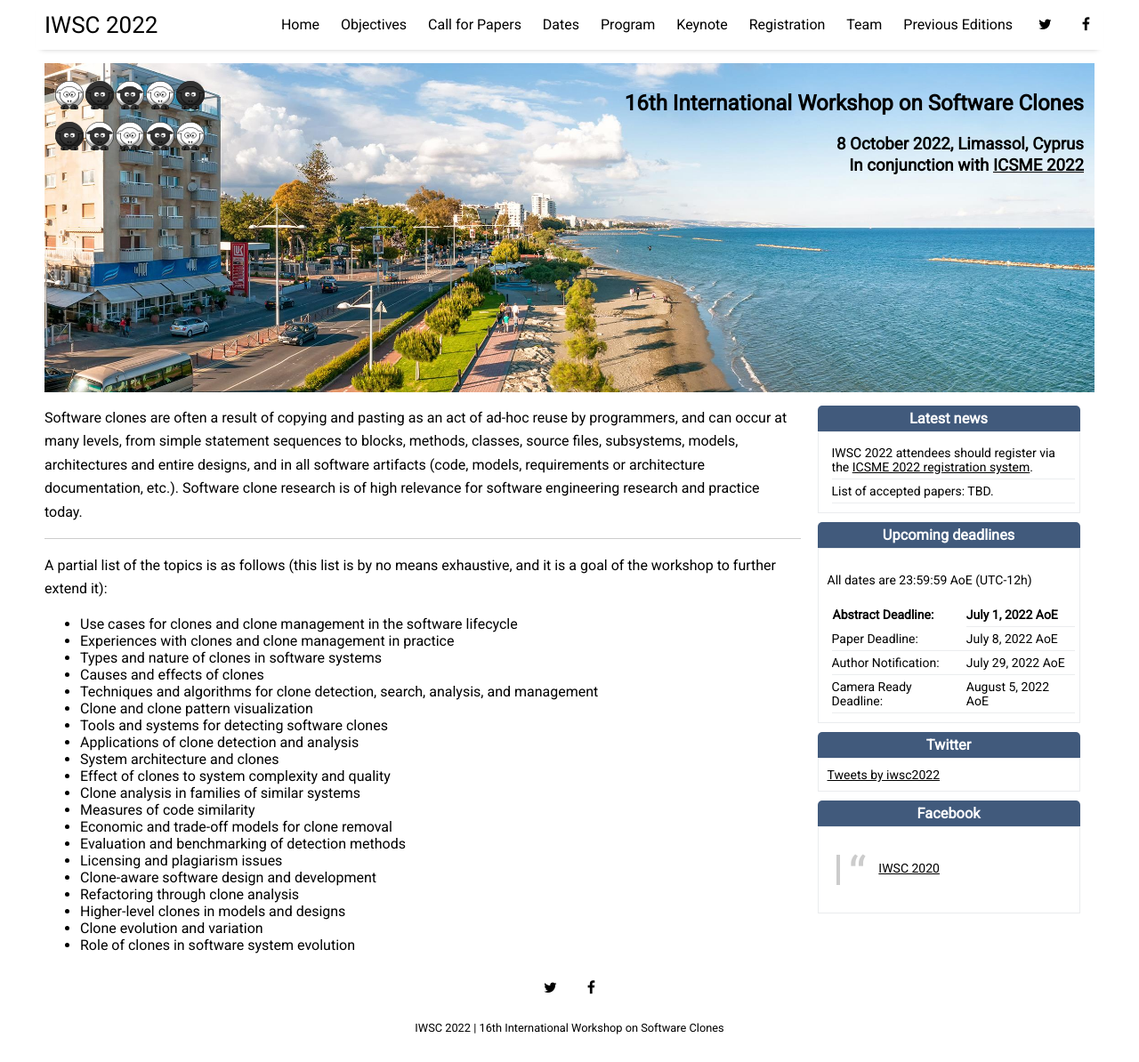
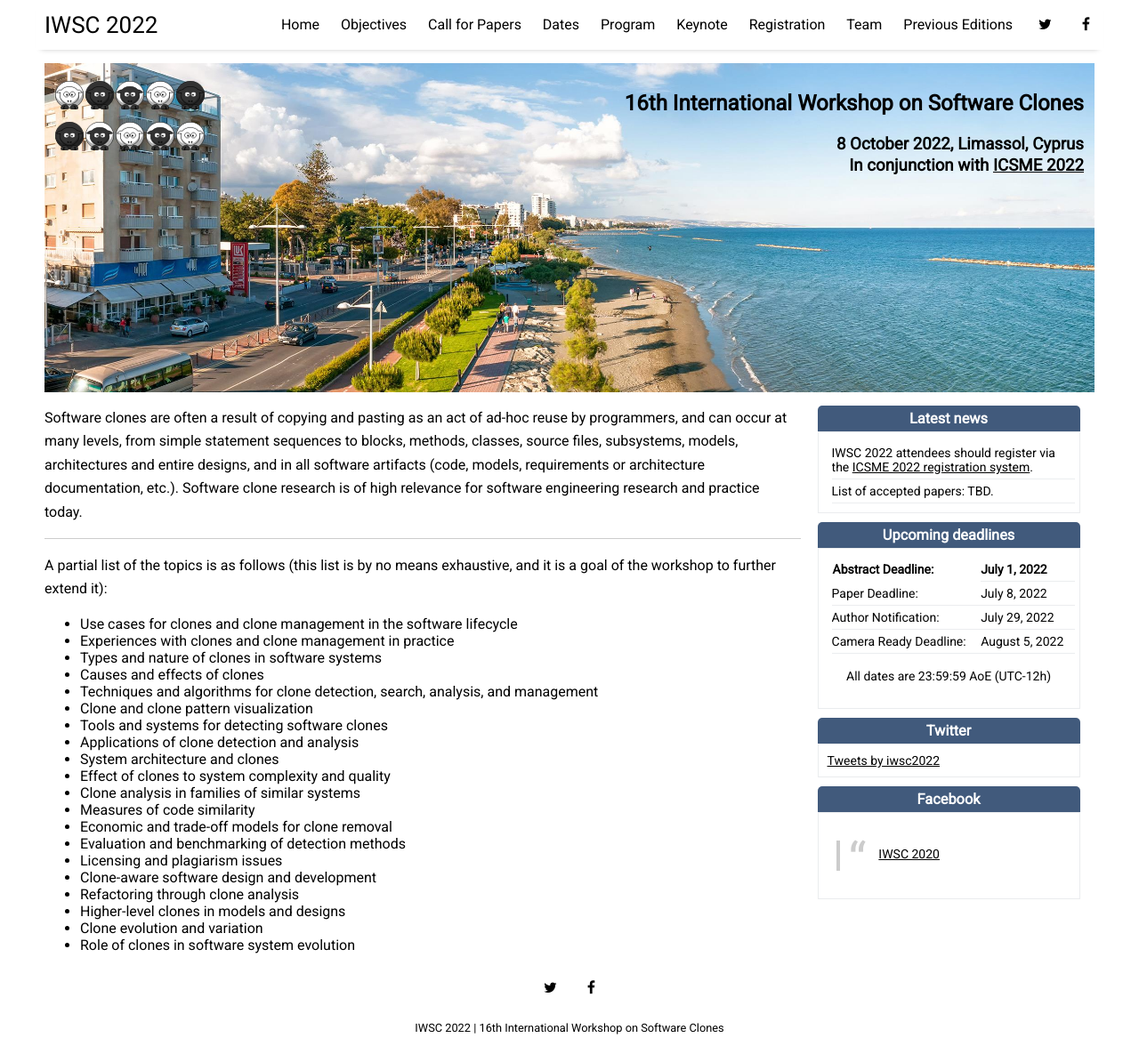
Before and after one commit to iwsc2023/iwsc2023.github.io, a Jekyll site: the page built from index.html, in a window 1280 px wide and 1194 px high. Shown: the whole window at 89% size. Built offline with Jekyll 4.4.1, drawn with Linux system fonts in a browser that asks for light colours; nearby versions of some CDN libraries; the list of posts is cut into pages by our own code; comment, search, counter and statistics services are not loaded.

Commit message:
add important dates

```diff
--- a/_includes/sidebar.html
+++ b/_includes/sidebar.html
@@ -20,26 +20,26 @@
       <h3>Upcoming deadlines</h3>
     </div>
     <div class="grey_box">
-      <p>All dates are 23:59:59 AoE (UTC-12h)</p>
       <table class="tg">
         <tr>
           <td class=">tg-col"> <b>Abstract Deadline:</b></td>
-          <td class="tg-col"> <b>July 1, 2022 AoE </b></td>
+          <td class="tg-col"> <b>July 1, 2022</b></td>
           <!---<td class="tg-col"><del>July 1, 2022 AoE</del> <br/> 20 Dec 19 AoE</td>--->
         </tr>
         <tr>
           <td class="tg-col">Paper Deadline:</td>
-          <td class="tg-col">July 8, 2022 AoE</td>
+          <td class="tg-col">July 8, 2022</td>
         </tr>
         <tr>
           <td class="tg-col">Author Notification:</td>
-          <td class="tg-col">July 29, 2022 AoE</td>
+          <td class="tg-col">July 29, 2022</td>
         </tr>
         <tr>
           <td class="tg-col">Camera Ready Deadline:</td>
-          <td class="tg-col">August 5, 2022 AoE</td>
+          <td class="tg-col">August 5, 2022</td>
         </tr>
       </table>
+      <p style="text-align:center" >All dates are 23:59:59 AoE (UTC-12h)</p>
     </div>
     <div class="header">
       <h3>Twitter</h3>
```
